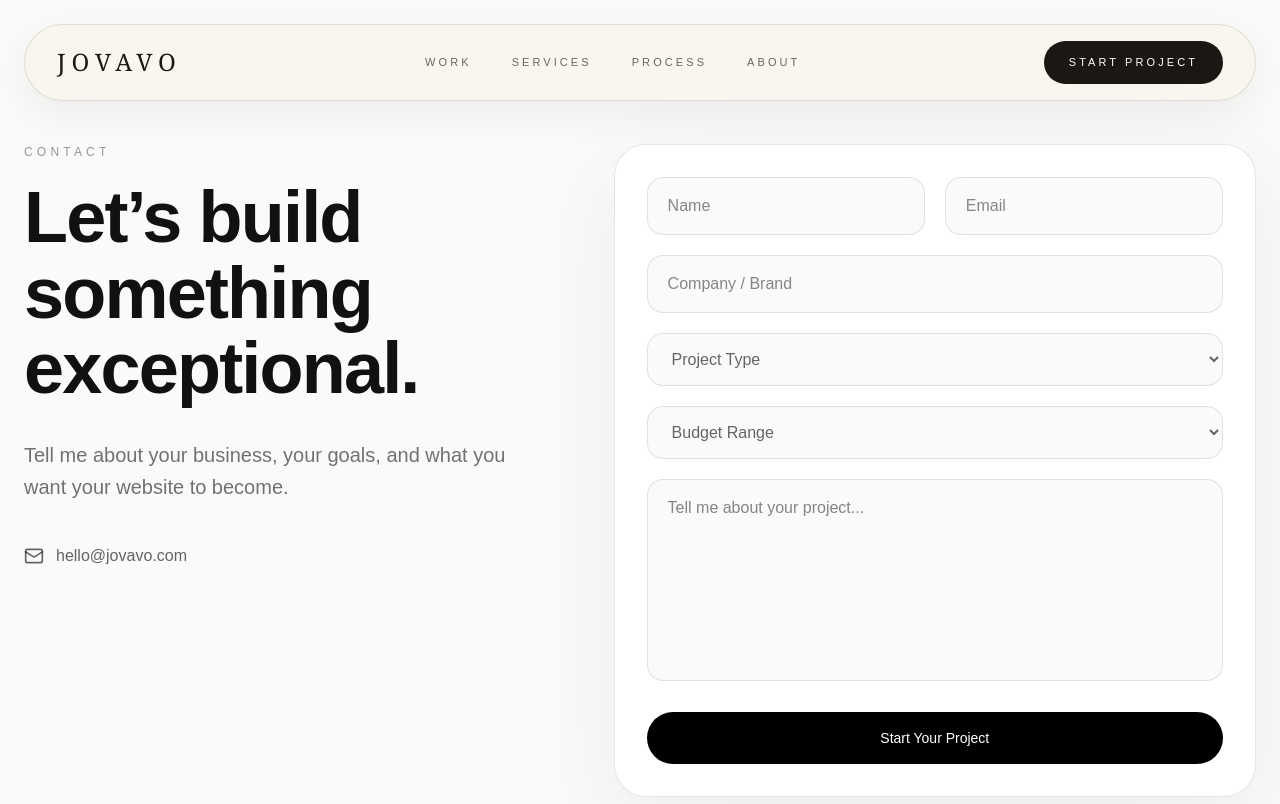
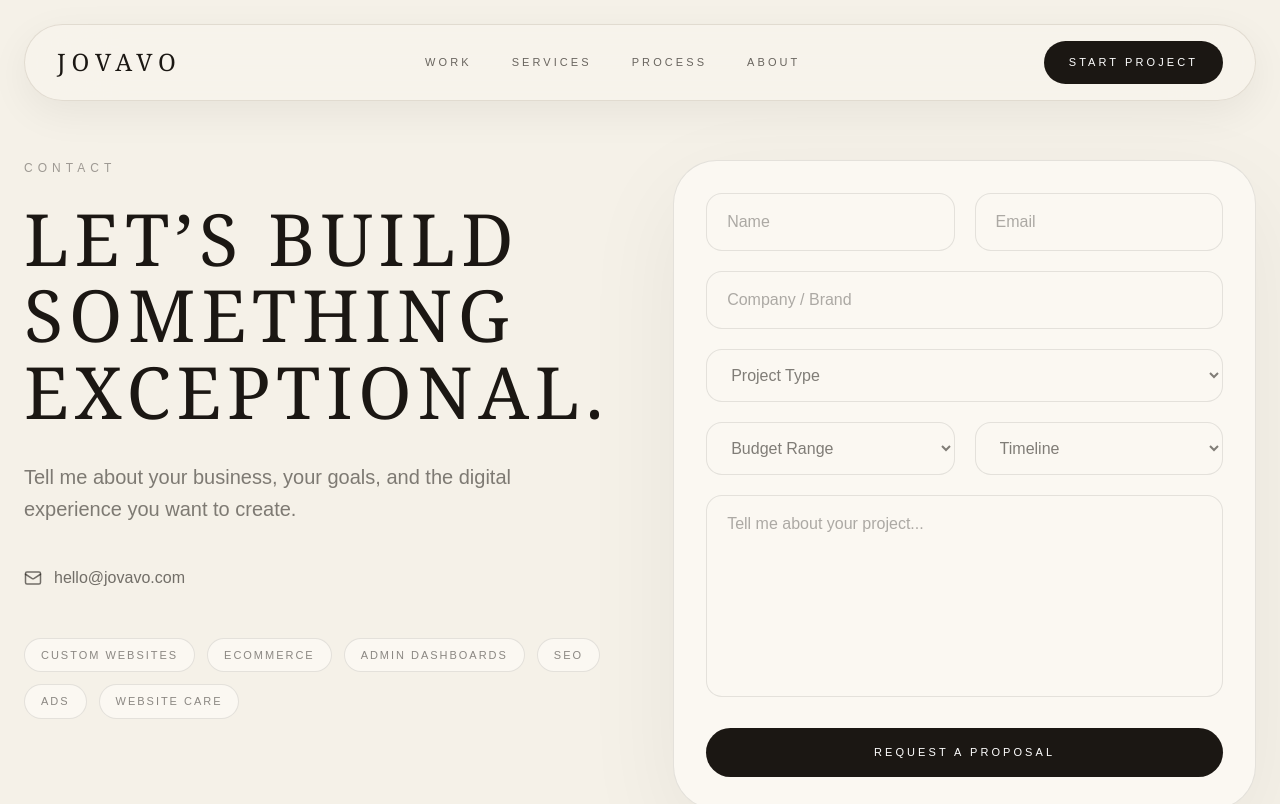
Before and after one commit to Jovavoco/jovavo, a Next.js app: page /contact in a window 1280 px wide. Shown: the top 804 px of the page. Built offline with nearby package versions, Linux system fonts and the light colour scheme.

Commit message:
Update page.tsx

```diff
--- a/app/contact/page.tsx
+++ b/app/contact/page.tsx
@@ -1,86 +1,125 @@
 import { Mail } from "lucide-react";
+import Reveal from "@/components/Reveal";
 
 export default function ContactPage() {
+  const inputStyle =
+    "w-full rounded-2xl border border-[#1b1713]/10 bg-[#fbf8f2] px-5 py-4 text-[#1b1713] outline-none transition placeholder:text-[#1b1713]/35 focus:border-[#1b1713]/25 focus:bg-white";
+
   return (
-    <main className="min-h-screen bg-[#FAFAF8] text-[#111111] px-6 pt-36 pb-28">
+    <main className="min-h-screen bg-[#f5f1e8] px-6 pt-40 pb-28 text-[#1b1713]">
       <section className="mx-auto max-w-7xl">
-        <div className="grid gap-16 lg:grid-cols-[0.9fr_1.1fr]">
+        <Reveal>
+          <div className="grid gap-16 lg:grid-cols-[0.85fr_1.15fr]">
             <div>
-            <p className="mb-5 text-xs uppercase tracking-[0.35em] text-black/40">
+              <p className="mb-6 text-xs uppercase tracking-[0.42em] text-[#1b1713]/40">
                 Contact
               </p>
 
-            <h1 className="text-5xl font-semibold leading-[1.05] tracking-tight md:text-7xl">
-              Let’s build something exceptional.
+              <h1 className="font-serif text-5xl font-light uppercase leading-[1.06] tracking-[0.08em] md:text-7xl">
+                Let’s build
+                <br />
+                something
+                <br />
+                exceptional.
               </h1>
 
-            <p className="mt-8 max-w-xl text-xl leading-relaxed text-black/55">
-              Tell me about your business, your goals, and what you want your
-              website to become.
+              <p className="mt-8 max-w-xl text-lg leading-relaxed text-[#1b1713]/55 md:text-xl">
+                Tell me about your business, your goals, and the digital
+                experience you want to create.
               </p>
 
-            <div className="mt-10 flex items-center gap-3 text-black/60">
-              <Mail size={20} />
+              <div className="mt-10 flex items-center gap-3 text-[#1b1713]/60">
+                <Mail size={18} />
                 <a
                   href="mailto:hello@jovavo.com"
-                className="hover:text-black transition"
+                  className="transition hover:text-[#1b1713]"
                 >
                   hello@jovavo.com
                 </a>
               </div>
+
+              <div className="mt-12 flex flex-wrap gap-3">
+                {[
+                  "Custom Websites",
+                  "Ecommerce",
+                  "Admin Dashboards",
+                  "SEO",
+                  "Ads",
+                  "Website Care",
+                ].map((item) => (
+                  <span
+                    key={item}
+                    className="rounded-full border border-[#1b1713]/10 bg-[#fbf8f2] px-4 py-2 text-[11px] uppercase tracking-[0.18em] text-[#1b1713]/50"
+                  >
+                    {item}
+                  </span>
+                ))}
+              </div>
             </div>
 
-          <form className="rounded-[2rem] border border-black/10 bg-white p-6 md:p-8 shadow-[0_25px_100px_rgba(0,0,0,0.06)]">
+            <form className="rounded-[2.75rem] border border-[#1b1713]/10 bg-[#fbf8f2] p-6 shadow-[0_30px_100px_rgba(27,23,19,0.06)] md:p-8">
               <div className="grid gap-5 md:grid-cols-2">
-              <input
-                type="text"
-                placeholder="Name"
-                className="rounded-2xl border border-black/10 bg-[#FAFAF8] px-5 py-4 outline-none focus:border-black/30"
-              />
-
-              <input
-                type="email"
-                placeholder="Email"
-                className="rounded-2xl border border-black/10 bg-[#FAFAF8] px-5 py-4 outline-none focus:border-black/30"
-              />
+                <input type="text" placeholder="Name" className={inputStyle} />
+                <input type="email" placeholder="Email" className={inputStyle} />
               </div>
 
               <input
                 type="text"
                 placeholder="Company / Brand"
-              className="mt-5 w-full rounded-2xl border border-black/10 bg-[#FAFAF8] px-5 py-4 outline-none focus:border-black/30"
+                className={`mt-5 ${inputStyle}`}
               />
 
-            <select className="mt-5 w-full rounded-2xl border border-black/10 bg-[#FAFAF8] px-5 py-4 outline-none focus:border-black/30 text-black/60">
+              <select className={`mt-5 ${inputStyle} text-[#1b1713]/55`}>
                 <option>Project Type</option>
                 <option>Custom Website</option>
-              <option>E-Commerce</option>
-              <option>Brand Direction</option>
-              <option>SEO & Performance</option>
+                <option>Ecommerce Website</option>
+                <option>Website Redesign</option>
+                <option>Landing Page</option>
+                <option>Admin Dashboard</option>
+                <option>Customer Portal</option>
+                <option>Business Automation</option>
+                <option>SEO / Digital Growth</option>
+                <option>Google or Meta Ads</option>
+                <option>Website Maintenance</option>
+                <option>Not Sure Yet</option>
               </select>
 
-            <select className="mt-5 w-full rounded-2xl border border-black/10 bg-[#FAFAF8] px-5 py-4 outline-none focus:border-black/30 text-black/60">
+              <div className="grid gap-5 md:grid-cols-2">
+                <select className={`mt-5 ${inputStyle} text-[#1b1713]/55`}>
                   <option>Budget Range</option>
-              <option>Under $1,000</option>
-              <option>$1,000 - $2,500</option>
-              <option>$2,500 - $5,000</option>
-              <option>$5,000+</option>
+                  <option>$500 - $1,500</option>
+                  <option>$1,500 - $3,000</option>
+                  <option>$3,000 - $5,000</option>
+                  <option>$5,000 - $10,000</option>
+                  <option>$10,000+</option>
+                  <option>Let’s Discuss</option>
                 </select>
+
+                <select className={`mt-5 ${inputStyle} text-[#1b1713]/55`}>
+                  <option>Timeline</option>
+                  <option>Immediately</option>
+                  <option>Within 1 Month</option>
+                  <option>1 - 3 Months</option>
+                  <option>3+ Months</option>
+                  <option>Just Exploring</option>
+                </select>
+              </div>
 
               <textarea
                 placeholder="Tell me about your project..."
                 rows={7}
-              className="mt-5 w-full resize-none rounded-2xl border border-black/10 bg-[#FAFAF8] px-5 py-4 outline-none focus:border-black/30"
+                className={`mt-5 resize-none ${inputStyle}`}
               />
 
               <button
                 type="submit"
-              className="mt-6 w-full rounded-full bg-black px-8 py-4 text-sm font-medium text-white transition hover:bg-black/90"
+                className="mt-6 w-full rounded-full bg-[#1b1713] px-8 py-4 text-[11px] uppercase tracking-[0.28em] text-white transition hover:-translate-y-1 hover:bg-[#2a241f]"
               >
-              Start Your Project
+                Request a Proposal
               </button>
             </form>
           </div>
+        </Reveal>
       </section>
     </main>
   );
```
Lines whose indentation alone changed are shown as unchanged.
